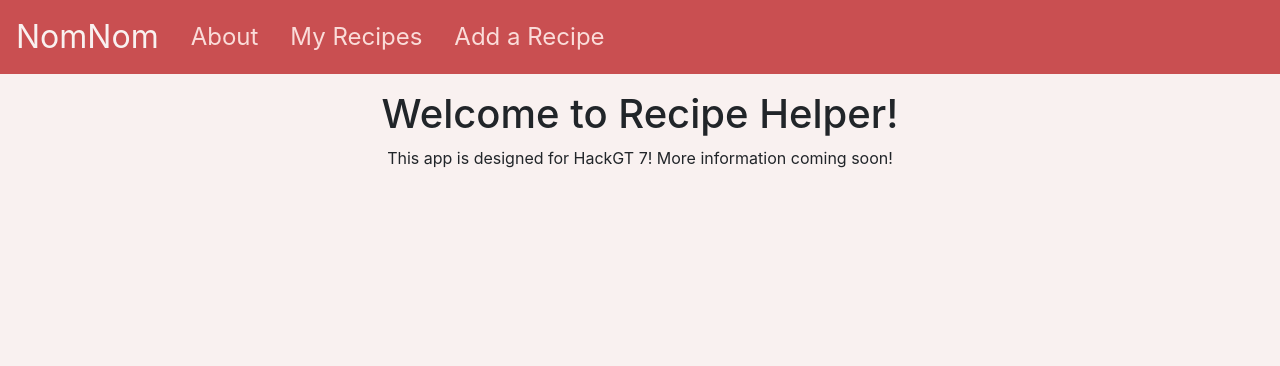
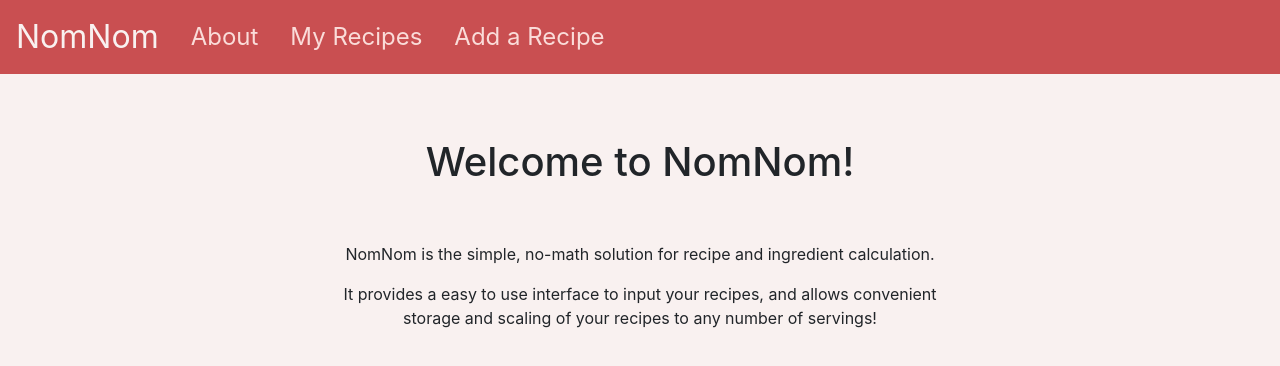
Before and after one commit to eunseocho/recipe-helper, a React (Create React App) app in the folder recipe-helper/: page /about in a window 1280 px wide. Shown: the top 366 px of the page. Built offline with nearby package versions, Linux system fonts and the light colour scheme.

Commit message:
added msgs for About

```diff
--- a/recipe-helper/src/routes/About.js
+++ b/recipe-helper/src/routes/About.js
@@ -3,9 +3,15 @@ import React from 'react';
 class About extends React.Component {
   render() {
     return (
-      <div className="text-center">
-        <h1> Welcome to Recipe Helper! </h1>
-        <p> This app is designed for HackGT 7! More information coming soon! </p>
+      <div className="text-center pt-5">
+        <h1> Welcome to NomNom! </h1>
+        <div className="pt-5">
+	        <p> NomNom is the simple,
+	        no-math solution for recipe and ingredient calculation. </p>
+	        <p> It provides a easy to use interface to input your recipes,
+	        and allows convenient storage and scaling of your recipes
+	        to any number of servings! </p>
+        </div>
       </div>
     );
   }
```
